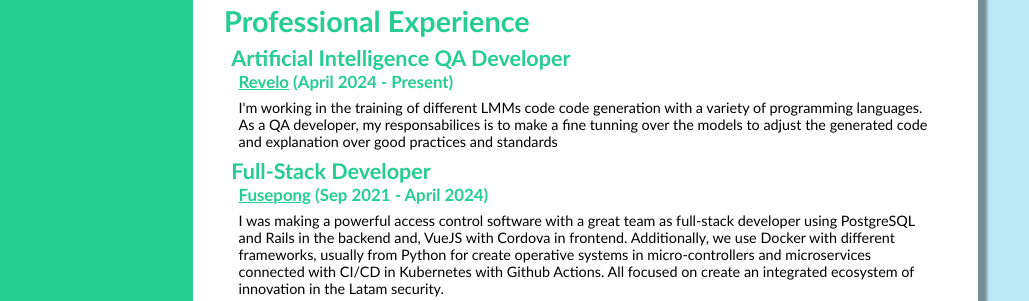
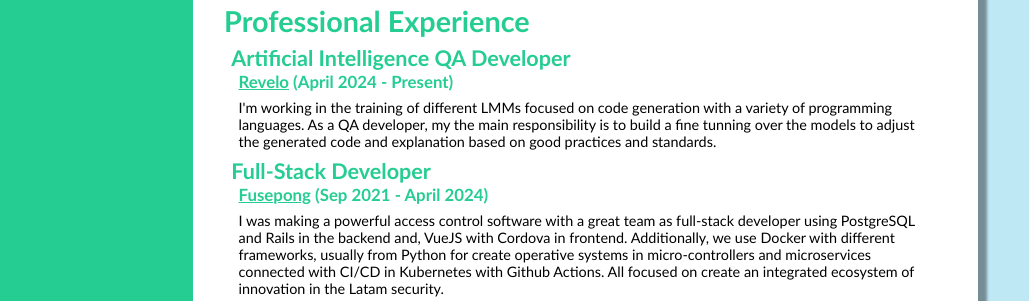
Before and after one commit to LudSkywalker/cv, a plain HTML site: page index.html in a window 1280 px wide. Shown: the part 424-725 px from the top of the page, 251-1280 px from the left. Drawn offline with Linux system fonts and the light colour scheme.

Commit message:
Fixed Revelo experience

```diff
--- a/index.html
+++ b/index.html
@@ -150,12 +150,11 @@
                 (April 2024 - Present)
             </h3>
             <p>
-                I'm working in the training of different LMMs code code generation
+                I'm working in the training of different LMMs focused on code generation
                 with a variety of programming languages. As a QA developer, my
-                responsabilices is to make a fine tunning over the models to
-                adjust the generated code and explanation over good practices
-                and standards
-
+                the main responsibility is to build a fine tunning over the models to
+                adjust the generated code and explanation based on good practices
+                and standards.
             </p>
             <h2>Full-Stack Developer</h2>
             <h3>
```
Also changed, not shown: 1 other file.
